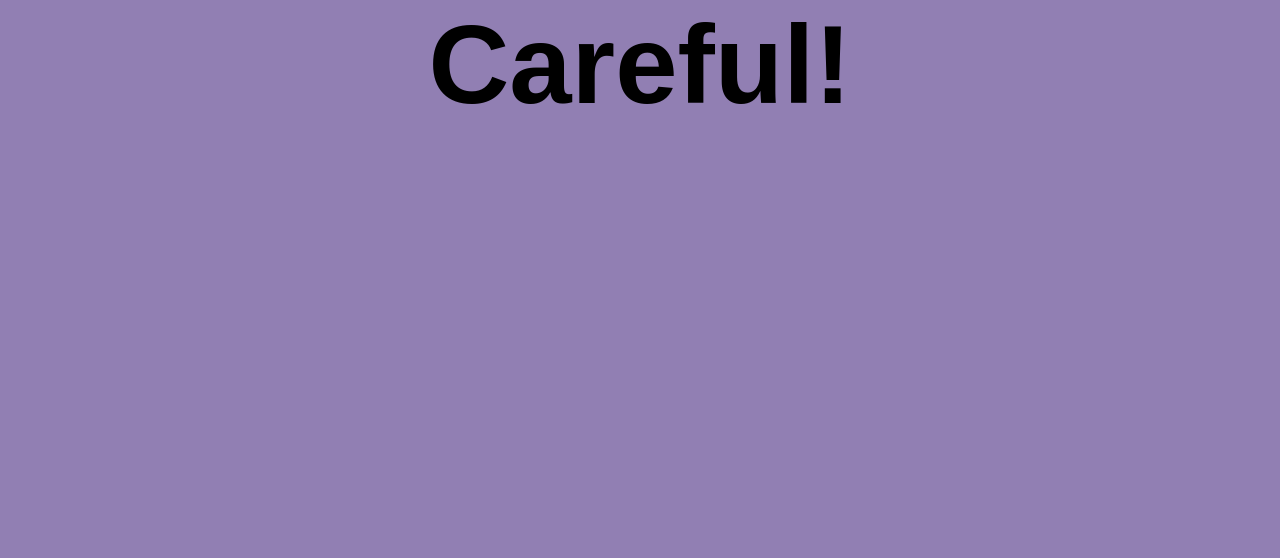
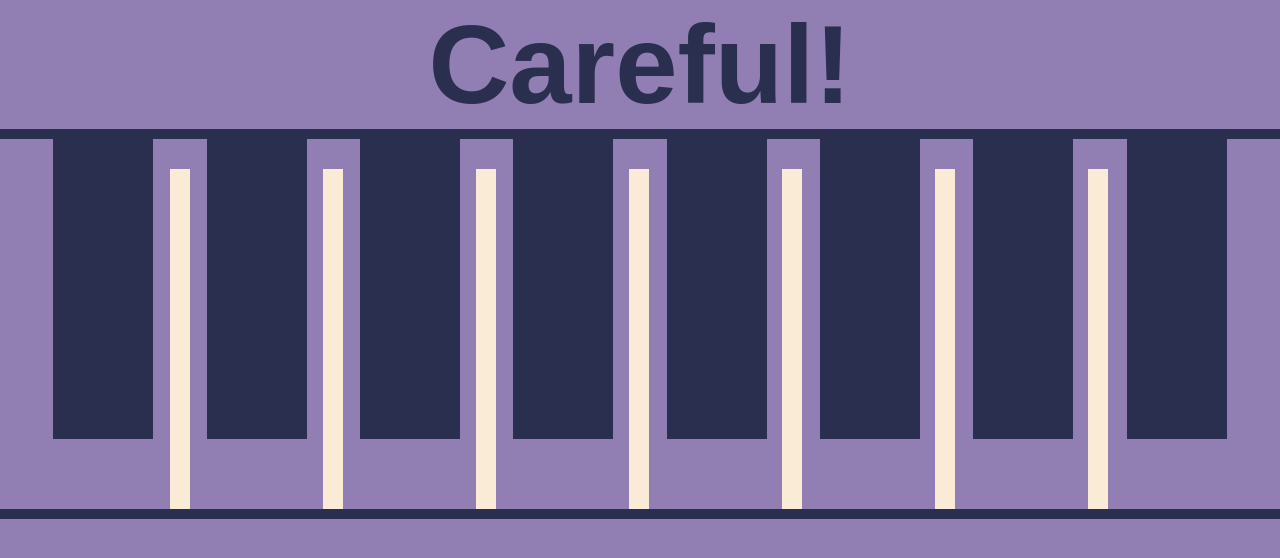
Before and after one commit to gladsonpaul/game, a plain HTML site: page index.html in a window 1280 px wide. Drawn offline with Linux system fonts and the light colour scheme; a web font is replaced by a local one.

Commit message:
completed creating basic level

```diff
--- a/index.html
+++ b/index.html
@@ -5,13 +5,38 @@
     <meta http-equiv="X-UA-Compatible" content="IE=edge" />
     <meta name="viewport" content="width=device-width, initial-scale=1.0" />
     <link rel="stylesheet" href="styles.css" />
-    <link href="https://api.fontshare.com/v2/css?f[]=satoshi@500&display=swap" rel="stylesheet">
+    <link
+      href="https://api.fontshare.com/v2/css?f[]=satoshi@500&display=swap"
+      rel="stylesheet"
+    />
 
     <title>DONT TOUCH ME</title>
   </head>
   <body>
     <div class="container">
-        <h1>Careful!</h1>
+      <h1>Careful!</h1>
+      <div class="gamebox">
+        <div class="up">
+         <div class="box"></div>
+         <div class="box"></div>
+         <div class="box"></div>
+         <div class="box"></div>
+         <div class="box"></div>
+         <div class="box"></div>
+         <div class="box"></div>
+         <div class="box"></div>
+        </div>
+        <div class="down">
+
+          <div class="box" ></div>
+          <div class="box"  ></div>
+          <div class="box"  ></div>
+          <div class="box"  ></div>
+          <div class="box"  ></div>
+          <div class="box"  ></div>
+          <div class="box"  ></div>
+        </div>
+      </div>
     </div>
   </body>
 </html>
--- a/styles.css
+++ b/styles.css
@@ -12,6 +12,7 @@
   width: 100%;
   height: 100%;
   background-color: #917FB3;
+  /* border: 2px solid red; */
 }
 
 
@@ -19,4 +20,49 @@
 {
   font-size: 7em;
   text-align: center;
+  color: #2A2F4F;
+  /* border: 1px solid yellow; */
 }
+
+.gamebox
+{
+  position: relative;
+  margin: 0 auto;
+  width: 100%;
+  height: 390px;
+  border-top:10px solid#2A2F4F;
+  border-bottom:10px solid #2A2F4F;
+
+}
+
+.up
+{
+  display: grid;
+  grid-template-columns: auto auto auto auto auto auto auto auto;
+  justify-content: space-evenly;
+}
+
+.gamebox .up .box
+{
+  width: 100px;
+  height: 300px;
+  background-color: #2A2F4F;
+}
+
+.down
+{
+  position: absolute;
+  display: grid;
+  bottom: 0%;
+  grid-template-columns:153px 153px 153px 153px 153px 153px 153px;
+  margin-left: 170px;
+}
+
+.down .box
+{
+  width: 20px;
+  height: 340px;
+  background-color: antiquewhite;
+  margin-right: 5px;
+
+}
```
